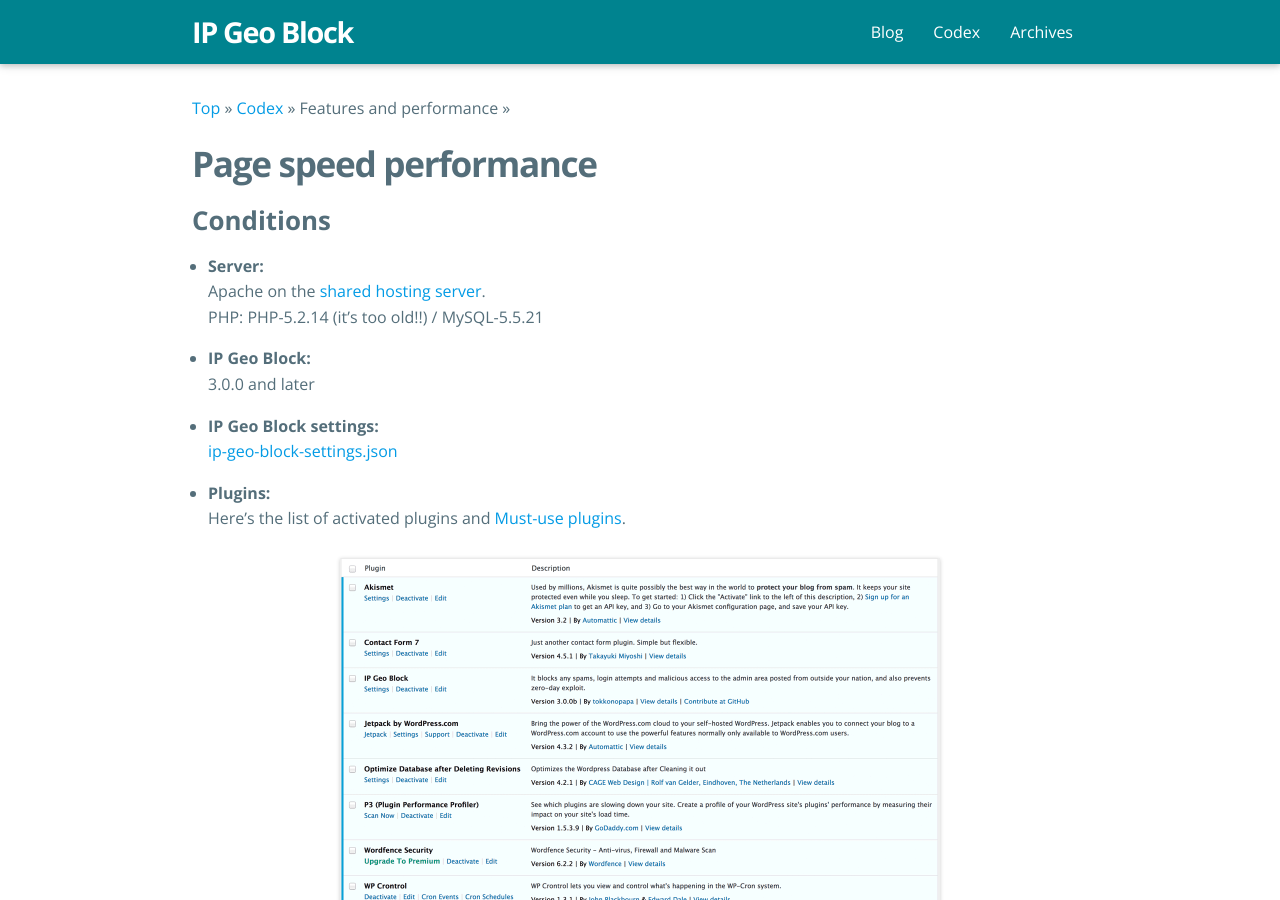
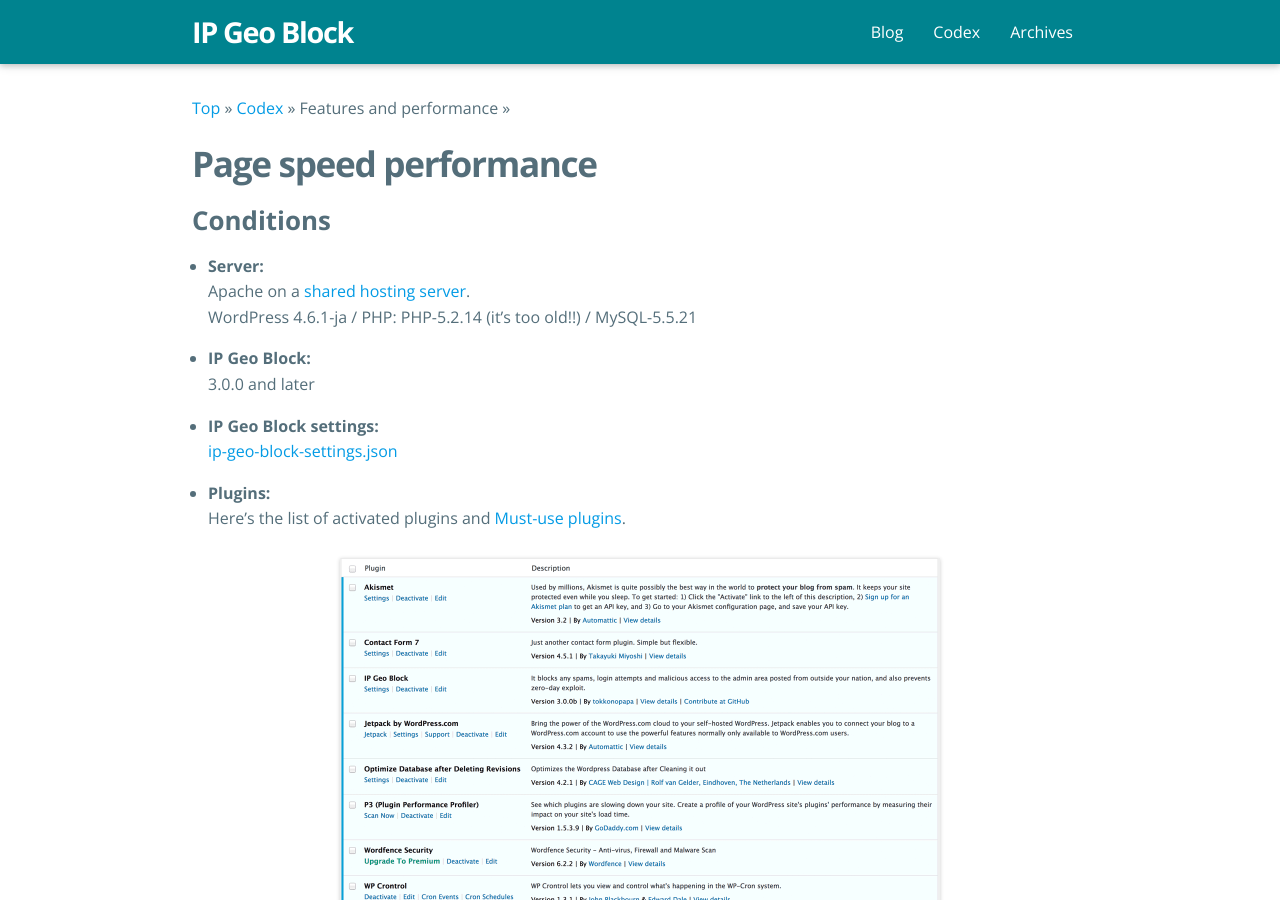
Before and after one commit to tokkonopapa/WordPress-IP-Geo-Block, a Jekyll site: the page built from _codex/03. Features and performance/10/page-speed-performance.md, in a window 1280 px wide and 900 px high. Built offline with Jekyll 4.4.1, drawn with Linux system fonts in a browser that asks for light colours; some web fonts are replaced.

Commit message:
Add codex for page speed performance.

```diff
--- a/_codex/03. Features and performance/10/page-speed-performance.md
+++ b/_codex/03. Features and performance/10/page-speed-performance.md
@@ -10,8 +10,8 @@
 
 ### Conditions ###
 - **Server:**
-  Apache on the [shared hosting server](http://homepage.nifty.com/ "LaCoocan").
-  PHP: PHP-5.2.14 (it's too old!!) / MySQL-5.5.21
+  Apache on a [shared hosting server](http://homepage.nifty.com/ "LaCoocan").
+  WordPress 4.6.1-ja / PHP: PHP-5.2.14 (it's too old!!) / MySQL-5.5.21
 
 - **IP Geo Block:**
   3.0.0 and later
```
